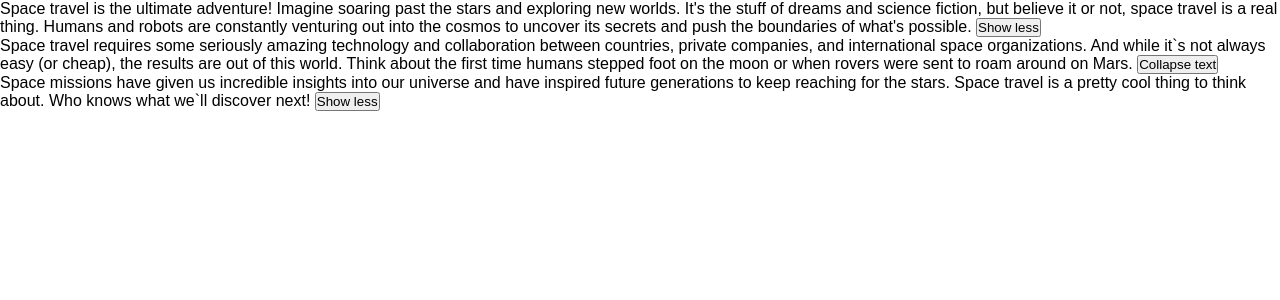
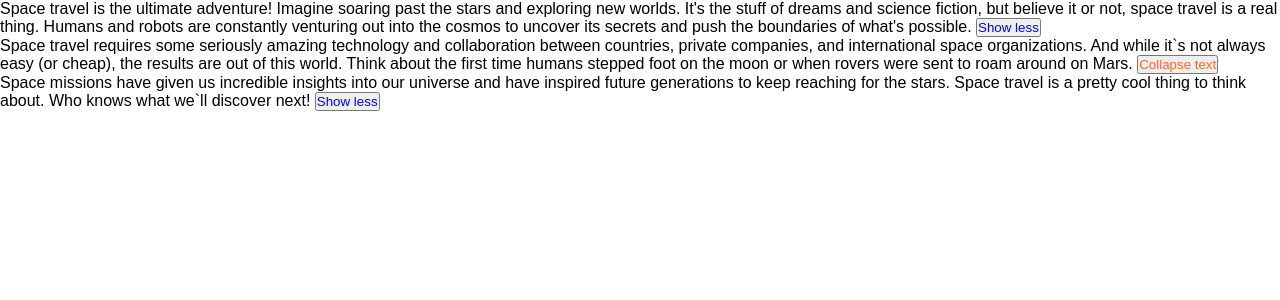
Before and after one commit to christianyarwood62/react, a React (Vite) app in the folder text-expander/: page / in a window 1280 px wide. Shown: the top 300 px of the page. Built offline with nearby package versions, Linux system fonts and the light colour scheme.

Commit message:
Add default color to button

```diff
--- a/text-expander/src/App.jsx
+++ b/text-expander/src/App.jsx
@@ -40,7 +40,7 @@ function TextExpander({
   collapsedNumWords,
   expandButtonText = "Show more",
   collapseButtonText = "Show less",
-  buttonColor = "red",
+  buttonColor = "blue",
   defaultExpanded = true,
   className,
 }) {
@@ -49,7 +49,10 @@ function TextExpander({
   return (
     <div>
       {children}{" "}
-      <button onClick={() => setExpanded(!expanded)}>
+      <button
+        style={{ color: buttonColor }}
+        onClick={() => setExpanded(!expanded)}
+      >
         {expanded === true ? collapseButtonText : expandButtonText}
       </button>
     </div>
```
